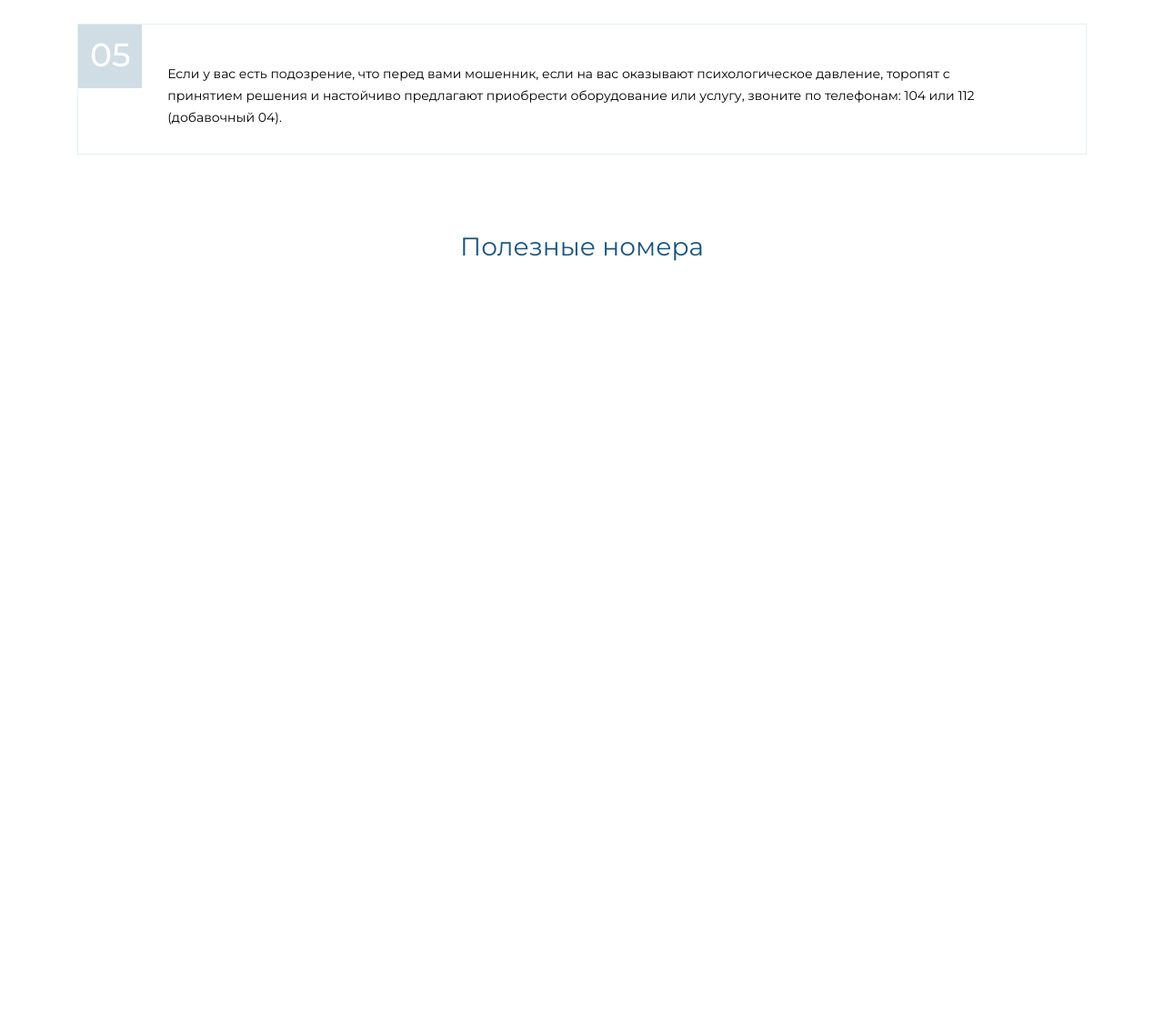
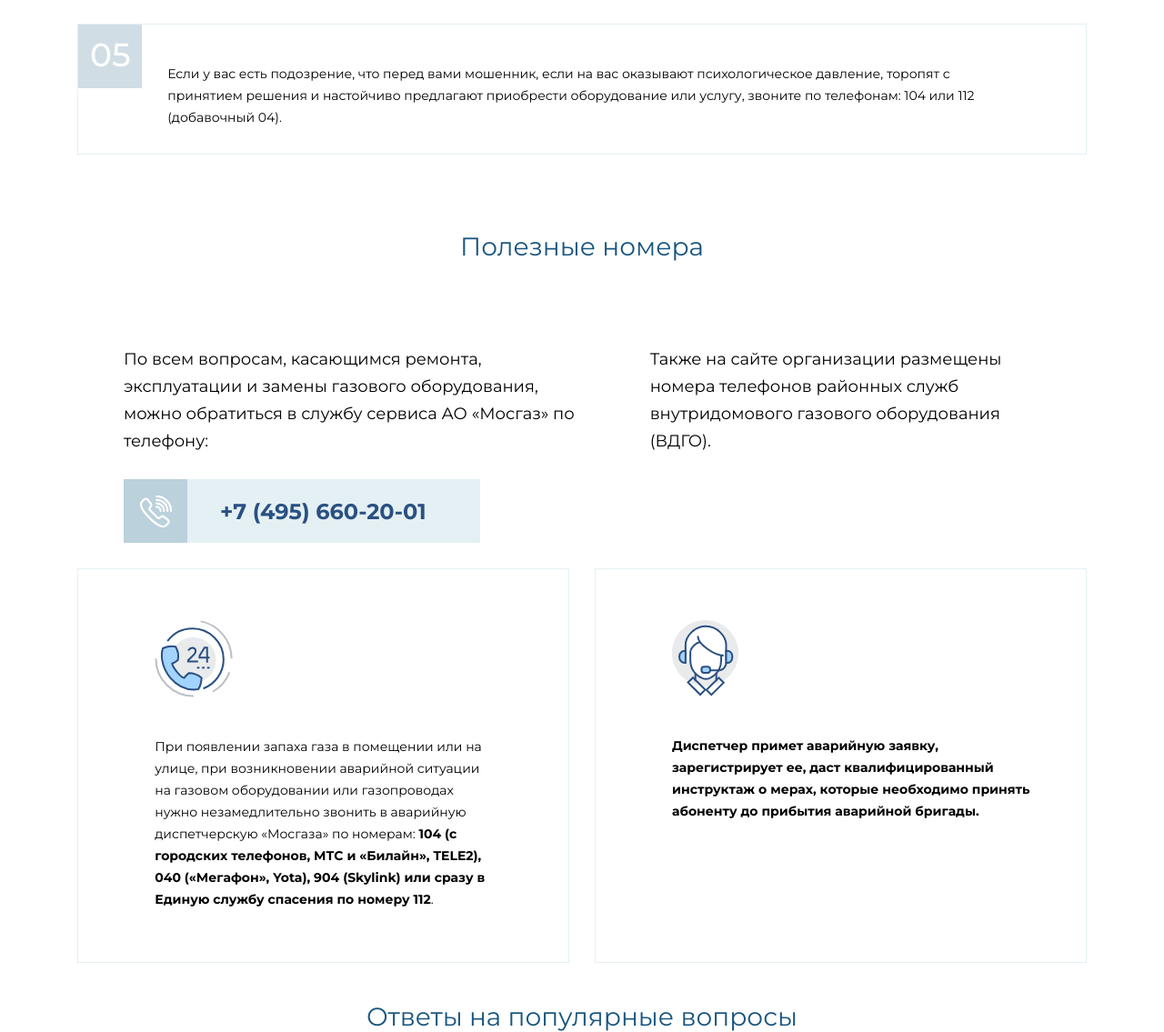
Before and after one commit to MistL1ght/mosgas1, a plain HTML site: page index.html in a window 1280 px wide. Shown: the part 3182-4317 px from the top of the page at 91% size. Before the commit the page ends 3470 px from the top, so only its background shows below. Drawn offline with Linux system fonts and the light colour scheme.

Commit message:
added полезные номера and scroll

```diff
--- a/css/style.css
+++ b/css/style.css
@@ -78,6 +78,9 @@ h6 {
   padding-top: 7em;
   height: 25em;
   background-image: url(/images/photo.png);
+}
+html{
+  scroll-behavior: smooth;
 }
 .header-low {
   padding-top: 1em;
@@ -446,10 +449,92 @@ p.font4 {
     font-size: 20px;
     line-height: 24px;
 }
-
+.pos6{
+  margin-bottom:2em;
+}
 .left li{
   display: flex;
 }
 .right li{
   display: flex;
 }
+.row-left{
+  display: flex;
+  flex-direction: column;
+
+}
+.rectangle{
+  display: flex;
+  width: 28em;
+  height:5em;
+  background: #E5F0F4;
+  margin-bottom:2em
+}
+.rectangle a{
+  color: #2A5082;
+  font-family: 'Montserrat';
+  font-style: normal;
+  font-weight: 700;
+  font-size: 24px;
+  line-height: 30px;
+  margin-top: 0.875em;
+  margin-left: 1.5em;
+
+}
+.rectangle.square{
+  height:100%;
+  width: 6em;
+}
+.row-left{
+  padding-right:3em;
+  margin-right:1em;
+}
+
+.row-left img{
+  width: 50%;
+  margin-left:25%;
+  margin-top:25%;
+}
+.cards{
+  display: flex;
+  margin-bottom: 3em;
+}
+.flex-column-card1{
+  border: 1px solid #e5f0f4;
+  box-sizing: border-box;
+  width: 38.625em;
+  height: 31em;
+  margin-right:1em;
+}
+.firstblock img{
+  margin-top:4em;
+
+  margin-left:6em;
+}
+.firstblock p{
+  width: 27em;
+  margin-left:6em;
+}
+.flex-column-card2{
+  border: 1px solid #e5f0f4;
+  box-sizing: border-box;
+  width: 38.625em;
+  height: 31em;
+  margin-left:1em;
+}
+.secondblock img{
+  margin-top:4em;
+
+  margin-left:6em;
+}
+.secondblock p{
+  width: 30em;
+  margin-left:6em;
+}
+.font3 span{
+  font-weight:bold;
+}
+.sizebox{
+  display:flex;
+  width: 72em;
+}
--- a/index.html
+++ b/index.html
@@ -9,6 +9,7 @@
     <link rel="stylesheet" href="/css/style.css">
 </head>
 <body>
+
     <main>
         <div class="header">
             <h1>Проверки газа</h1>
@@ -21,10 +22,10 @@
 
             <nav class="content-nav">
                 <ul class="container">
-                    <li><a href="#">Зачем нужны проверки?</a></li>
-                    <li><a href="#">Берегитесь мошенников</a></li>
-                    <li><a href="#">Полезные номера</a></li>
-                    <li><a href="#">Вопрос-ответ</a></li>
+                    <li><a href="#ex1">Зачем нужны проверки?</a></li>
+                    <li><a href="#ex2">Берегитесь мошенников</a></li>
+                    <li><a href="#ex3">Полезные номера</a></li>
+                    <li><a href="#ex4">Вопрос-ответ</a></li>
                 </ul>
             </nav>
 
@@ -44,7 +45,7 @@
 
             <div class="flex font2">
                 <div class="container">
-                    <h2 class="font2">Зачем нужны проверки?</h2>
+                    <h2 id="ex1" class="font2">Зачем нужны проверки?</h2>
                 </div>
             </div>
 
@@ -74,7 +75,7 @@
                         <hr size=5px width=130em align="center" color="#18557">
                         <p class="font4 sizepvideo">При выполнении обслуживания газового оборудования сотрудниками «Мосгаза» соблюдаются все меры безопасности. Они ежегодно проходят обучение и аттестацию по правилам производства газоопасных работ.</p>
                         <iframe width="730" height="411" src="https://www.youtube.com/embed/GSsPo6ZCNsM" title="YouTube video player" frameborder="0" allow="accelerometer; autoplay; clipboard-write; encrypted-media; gyroscope; picture-in-picture" allowfullscreen></iframe>
-                        <h2 class="font5">Берегитесь мошенников</h2>
+                        <h2 id="ex2" class="font5">Берегитесь мошенников</h2>
                         <p class="font4 sizefont4">В период газовых проверок всегда учащаются случаи мошенничества, связанные с визитом к москвичам лжегазовиков. Чтобы ненароком не впустить в квартиру злоумышленника, нужно знать несколько несложных правил.
                         </p>
                     </div>
@@ -176,8 +177,50 @@
                             </div>
                         </div>
                     </div>
-                <h2 class="font5">Полезные номера</h2>
-
+                <h2 id="ex3" class="font5 pos6">Полезные номера</h2>
+                <div class="flex">
+                    <div class="container">
+                        <div class="sizebox">
+                            <div class="row-left">
+                                <p class="font4">По всем вопросам, касающимся ремонта, эксплуатации и замены газового оборудования, можно обратиться в службу сервиса АО «Мосгаз» по телефону: </p>
+                                <div class="rectangle">
+                                    <div class="square">
+                                        <img src="/images/Group (1).svg" alt="telephone photo">
+                                    </div>
+                                    <a href="tel:+74956602001">+7 (495) 660-20-01</a>
+                                </div>
+                            </div>
+                            <div class="row-right">
+                                <p class="font4">Также на сайте организации размещены номера телефонов районных служб внутридомового газового оборудования (ВДГО).</p>
+                            </div>
+                        </div>
+                    </div>
+                </div>
+                <div class="flex">
+                    <div class="container">
+                        <div class="cards">
+                            <div class="flex-column-card1">
+                                <div class="firstblock">
+                                    <img src="/images/Frame.svg" alt="frame">
+                                    <p class="font3">
+                                        При появлении запаха газа в помещении или на улице, при возникновении аварийной ситуации на газовом оборудовании или газопроводах нужно незамедлительно звонить в аварийную диспетчерскую «Мосгаза» по номерам: <span>104 (с городских телефонов, МТС и «Билайн», TELE2), 040 («Мегафон», Yota), 904 (Skylink) или сразу в Единую службу спасения по номеру 112</span>.
+                                    </p>
+                                </div>
+                            </div>
+                            <div class="flex-column-card2">
+                                <div class="secondblock">
+                                    <img src="/images/Frame (1).svg" alt="frame1">
+                                    <p class="font3">
+                                        <span>Диспетчер примет аварийную заявку,<br> зарегистрирует ее, даст квалифицированный инструктаж о мерах, которые необходимо принять абоненту до прибытия аварийной бригады.</span>
+                                    </p>
+                                </div>
+                            </div>
+                        </div>
+                    </div>
+                </div>
+                <h2 id="ex4" class="font5">
+                    Ответы на популярные вопросы
+                </h2>
 
 
 
```
Also changed, not shown: images/Frame (1).svg (added), images/Frame.svg (added), images/Group (1).svg (added).
